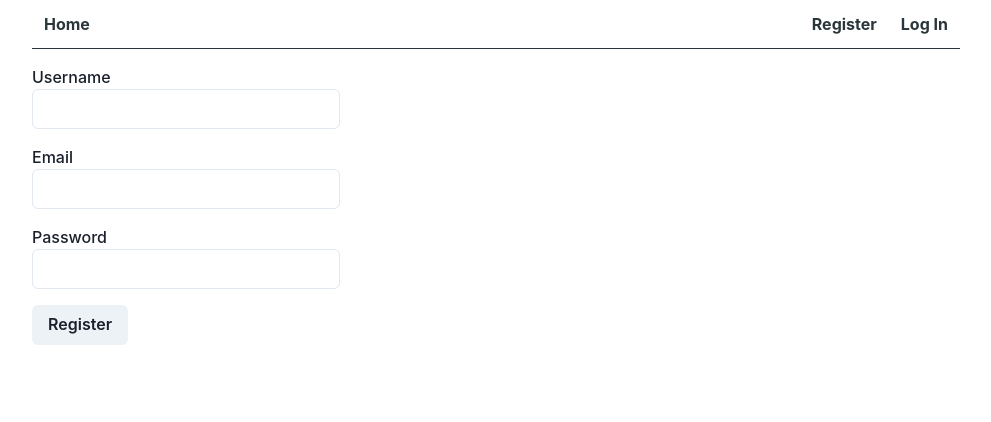
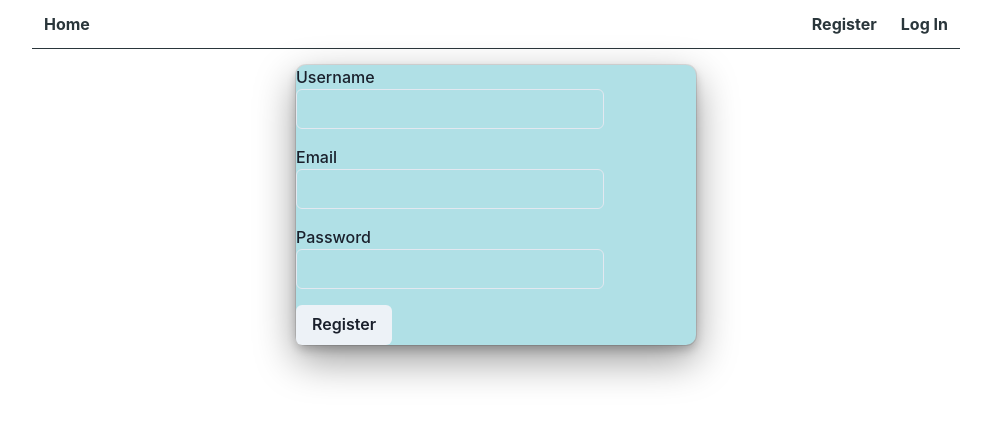
Before and after one commit to EkaterinaKononenko/goit-react-hw-08-phonebook, a React (Create React App) app: page /goit-react-hw-08-phonebook/register in a window 1280 px wide. Shown: the top 422 px of the page, without its empty margins (144-1135 px from the left). Built offline with nearby package versions, Linux system fonts and the light colour scheme.

Commit message:
update styles

```diff
--- a/src/components/ContactForm/ContactForm.js
+++ b/src/components/ContactForm/ContactForm.js
@@ -141,6 +141,7 @@ export const ContactForm = () => {
           fontSize="16px"
           fontFamily="Raleway, sans-serif"
           fontWeight="400"
+          _hover={{ bg: 'red.300' }}
         >
           Add contact
         </Button>
--- a/src/pages/Home.js
+++ b/src/pages/Home.js
@@ -7,9 +7,10 @@ export default function Home() {
       minH="calc(100vh - 50px)"
       alignItems="center"
       justifyContent="center"
+      backgroundColor="#B0E0E6"
     >
       <Text as="h1" fontWeight="500" fontSize="48" textAlign="center">
-        Task manager welcome page{' '}
+        Phonebook welcome page{' '}
         <Text as="span" role="img" aria-label="Greeting icon">
           💁‍♀️
         </Text>
--- a/src/pages/Login.js
+++ b/src/pages/Login.js
@@ -5,7 +5,14 @@ import { Box, Heading } from '@chakra-ui/react';
 
 export default function Login() {
   return (
-    <Box as="div">
+    <Box
+      as="div"
+      m="0 auto"
+      backgroundColor="#B0E0E6"
+      w="400px"
+      borderRadius="10px"
+      boxShadow="dark-lg"
+    >
       <Helmet>
         <Heading>Login</Heading>
       </Helmet>
--- a/src/pages/Register.js
+++ b/src/pages/Register.js
@@ -4,7 +4,14 @@ import { Box, Heading } from '@chakra-ui/react';
 
 export default function Register() {
   return (
-    <Box as="div">
+    <Box
+      as="div"
+      m="0 auto"
+      backgroundColor="#B0E0E6"
+      w="400px"
+      borderRadius="10px"
+      boxShadow="dark-lg"
+    >
       <Helmet>
         <Heading>Registration</Heading>
       </Helmet>
```
Also changed, not shown: src/components/AppBar/AppBar.js (+1 -9 lines).
